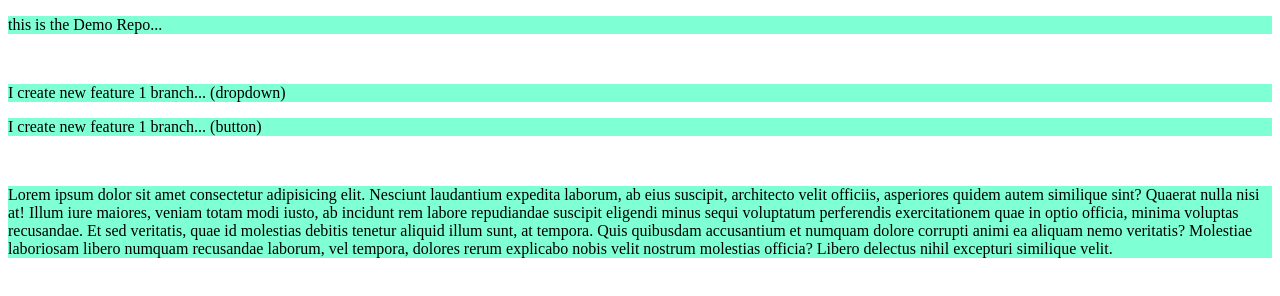
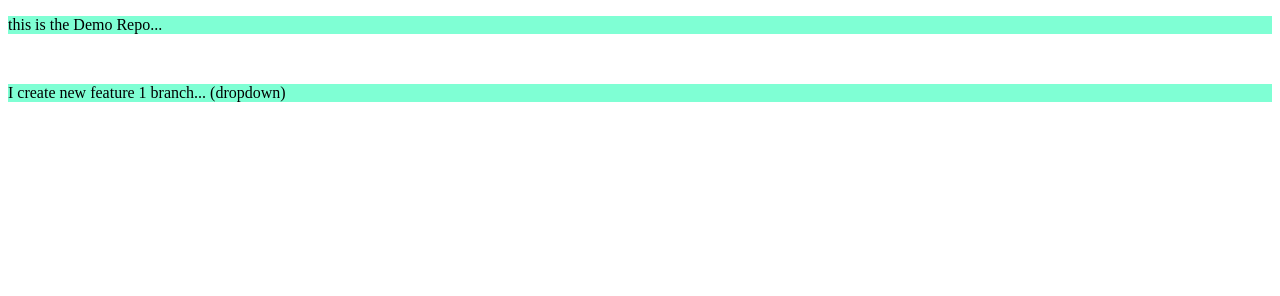
Before and after one commit to KhushbuWebapp/DemoRepository, a plain HTML site: page index.html in a window 1280 px wide. Drawn offline with Linux system fonts and the light colour scheme.

Commit message:
delete lines

```diff
--- a/index.html
+++ b/index.html
@@ -11,9 +11,5 @@
     <br>
     <p>I create new feature 1 branch... (dropdown)</p>
 
-    <p>I create new feature 1 branch... (button)</p>
-
-    <br>
-    <p>Lorem ipsum dolor sit amet consectetur adipisicing elit. Nesciunt laudantium expedita laborum, ab eius suscipit, architecto velit officiis, asperiores quidem autem similique sint? Quaerat nulla nisi at! Illum iure maiores, veniam totam modi iusto, ab incidunt rem labore repudiandae suscipit eligendi minus sequi voluptatum perferendis exercitationem quae in optio officia, minima voluptas recusandae. Et sed veritatis, quae id molestias debitis tenetur aliquid illum sunt, at tempora. Quis quibusdam accusantium et numquam dolore corrupti animi ea aliquam nemo veritatis? Molestiae laboriosam libero numquam recusandae laborum, vel tempora, dolores rerum explicabo nobis velit nostrum molestias officia? Libero delectus nihil excepturi similique velit.</p>
 </body>
 </html>
```
